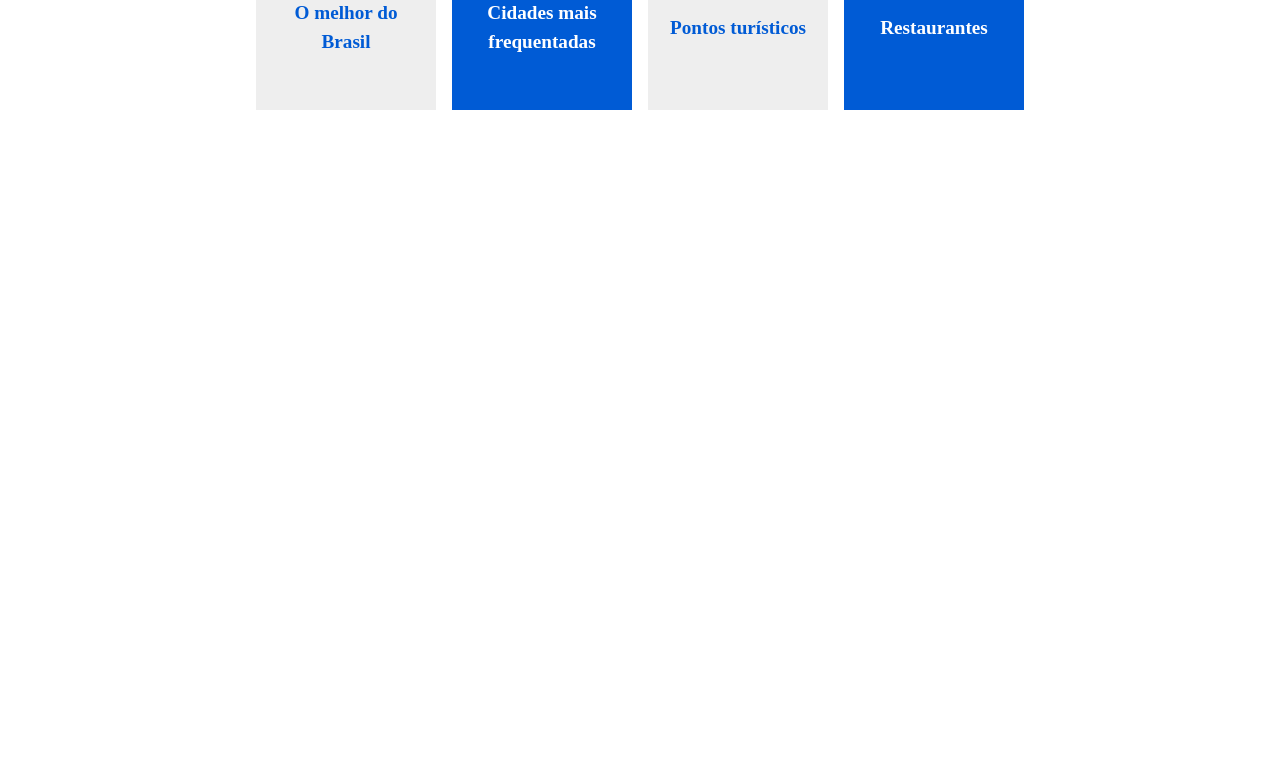
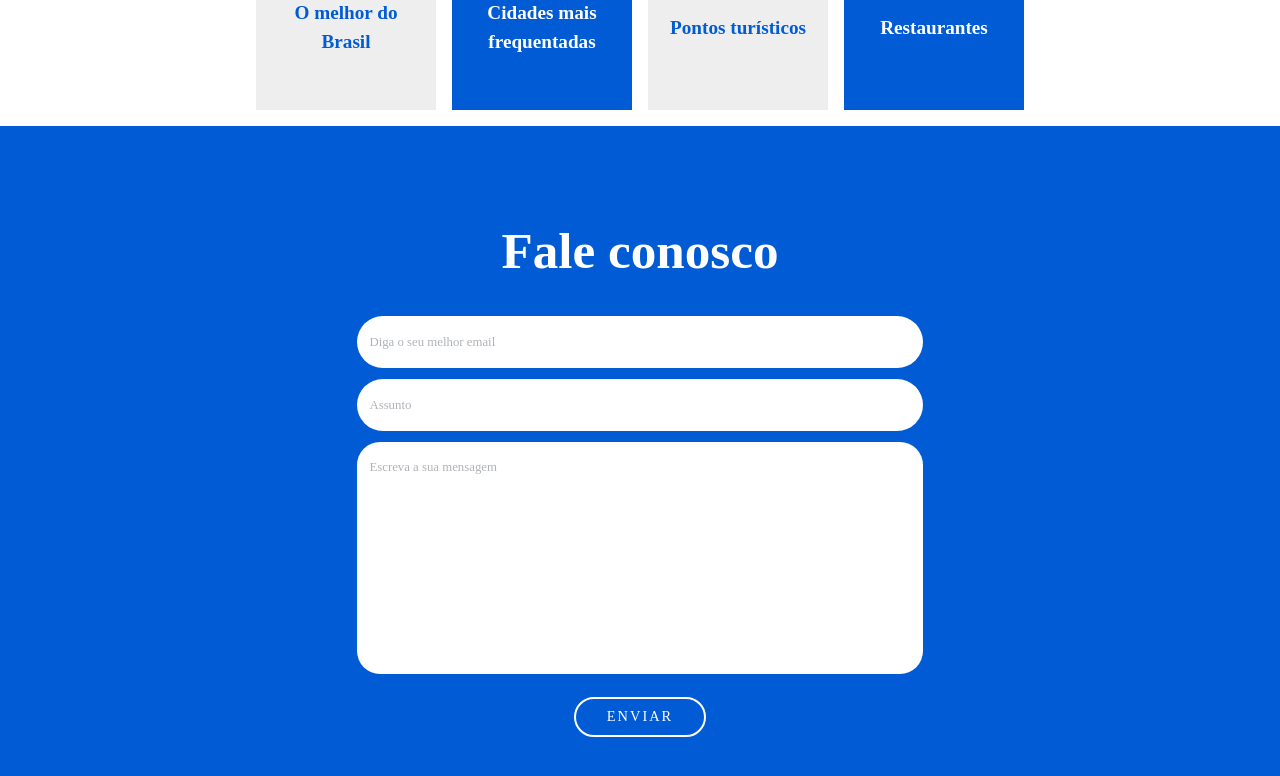
Before and after one commit to CauaRodrigues/test-gudi, a React (Vite) app: page / in a window 1280 px wide. Shown: the part 3549-4325 px from the top of the page. Before the commit the page ends 3675 px from the top, so only its background shows below. Built offline with nearby package versions, Linux system fonts and the light colour scheme; a web font is replaced by a local one.

Commit message:
contact form | OK

```diff
--- a/src/Home.tsx
+++ b/src/Home.tsx
@@ -4,6 +4,7 @@ import About from "@sections/About";
 import States from "@sections/States";
 import Gallery from "@sections/Gallery";
 import Benefits from "@sections/Benefits";
+import Contact from "@sections/Contact";
 
 function Home() {
 	return (
@@ -14,6 +15,7 @@ function Home() {
 			<States />
 			<Gallery />
 			<Benefits />
+			<Contact />
 		</>
 	);
 }
--- /dev/null
+++ b/src/components/sections/Contact/contact.module.scss
@@ -0,0 +1,62 @@
+@use "@styles/colors";
+
+.containerContact {
+	padding: 24px 12px;
+	width: 100%;
+	min-height: 90vh;
+
+	display: flex;
+	flex-direction: column;
+	align-items: center;
+	justify-content: center;
+	gap: 1.5rem;
+
+	background-color: colors.$PrimaryColor;
+	color: colors.$WhiteColor;
+}
+
+.formContact {
+	width: 45%;
+	margin: 12px 0;
+
+	display: flex;
+	flex-direction: column;
+	justify-content: space-between;
+	align-items: center;
+	gap: 0.7rem;
+
+	@media (max-width: 820px) {
+		width: 85%;
+	}
+
+	@media (max-width: 410px) {
+		width: 95%;
+	}
+
+	input,
+	textarea {
+		width: 100%;
+		padding: 16px 12px;
+		resize: none;
+		font-weight: 400;
+
+		&::placeholder {
+			color: colors.$GrayLightColor;
+			font-weight: 500;
+			font-size: 0.8rem;
+		}
+
+		&:focus {
+			outline-color: colors.$PrimaryColor;
+		}
+	}
+
+	input {
+		border-radius: 32px;
+	}
+
+	textarea {
+		border-radius: 23px;
+		margin-bottom: 12px;
+	}
+}
--- /dev/null
+++ b/src/components/sections/Contact/index.tsx
@@ -0,0 +1,30 @@
+import { Button } from "@shared/Button";
+import styles from "./contact.module.scss";
+
+export default function Contact() {
+	return (
+		<section className={styles.containerContact}>
+			<h2>Fale conosco</h2>
+
+			<form className={styles.formContact}>
+				<input
+					type="email"
+					name="email"
+					placeholder="Diga o seu melhor email"
+				/>
+
+				<input type="text" name="subject" placeholder="Assunto" />
+
+				<textarea
+					name="message"
+					id="message"
+					cols={30}
+					rows={10}
+					placeholder="Escreva a sua mensagem"
+				></textarea>
+
+				<Button title="Enviar" transparentEffect />
+			</form>
+		</section>
+	);
+}
--- a/src/components/shared/AboutSection/infoSection.styles.scss
+++ b/src/components/shared/AboutSection/infoSection.styles.scss
@@ -66,11 +66,6 @@ section.info-section {
 		}
 	}
 
-	h2 {
-		font-size: min(3.2rem, 12vw);
-		line-height: 1.1;
-	}
-
 	p {
 		font-size: min(1.2rem, 6vw);
 	}
--- a/src/styles/fonts.scss
+++ b/src/styles/fonts.scss
@@ -47,3 +47,9 @@
 .fw-bk {
 	font-weight: 900;
 }
+
+h2 {
+	font-size: min(3.2rem, 12vw);
+	line-height: 1.1;
+	font-weight: 600;
+}
```
